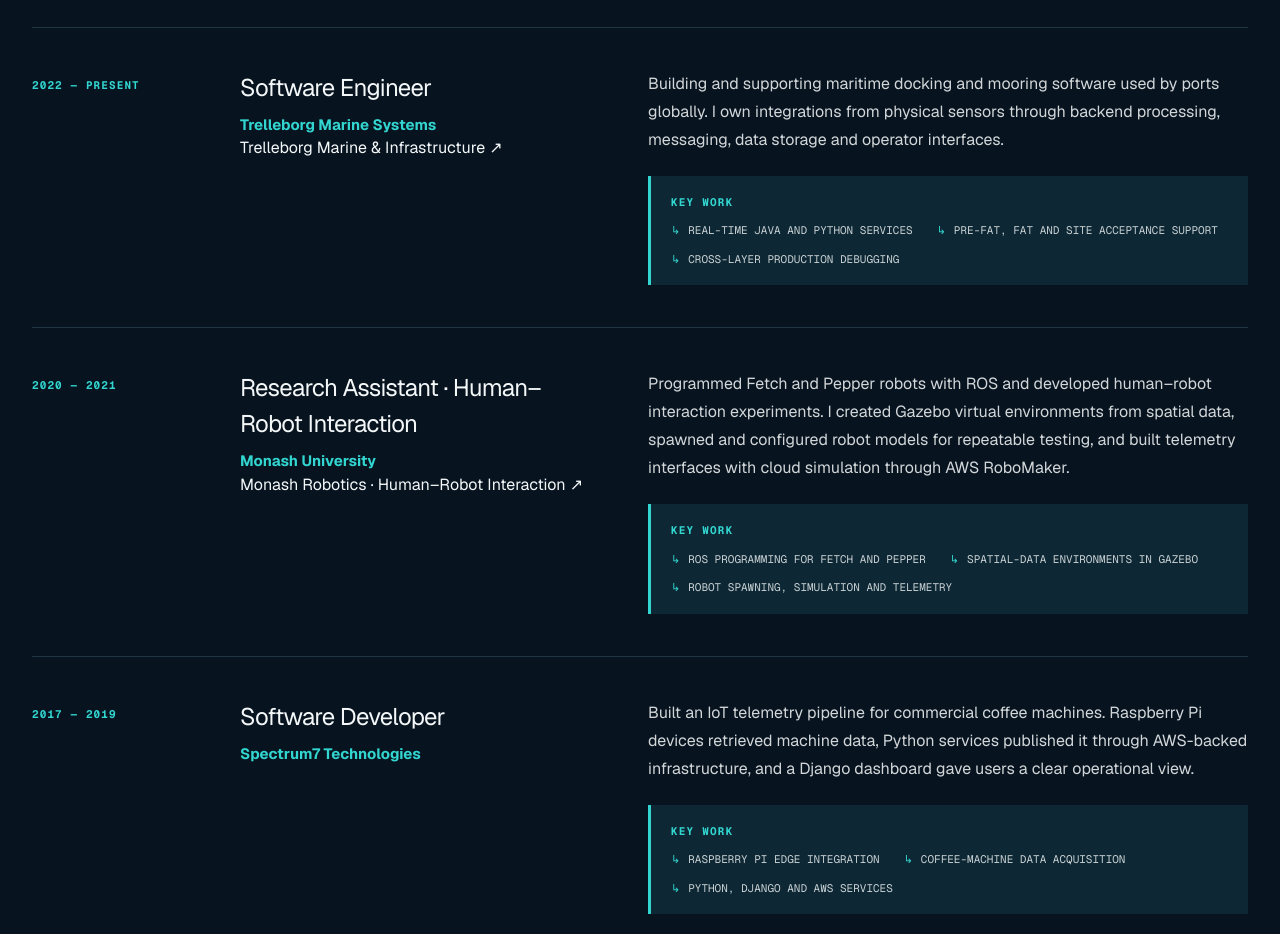
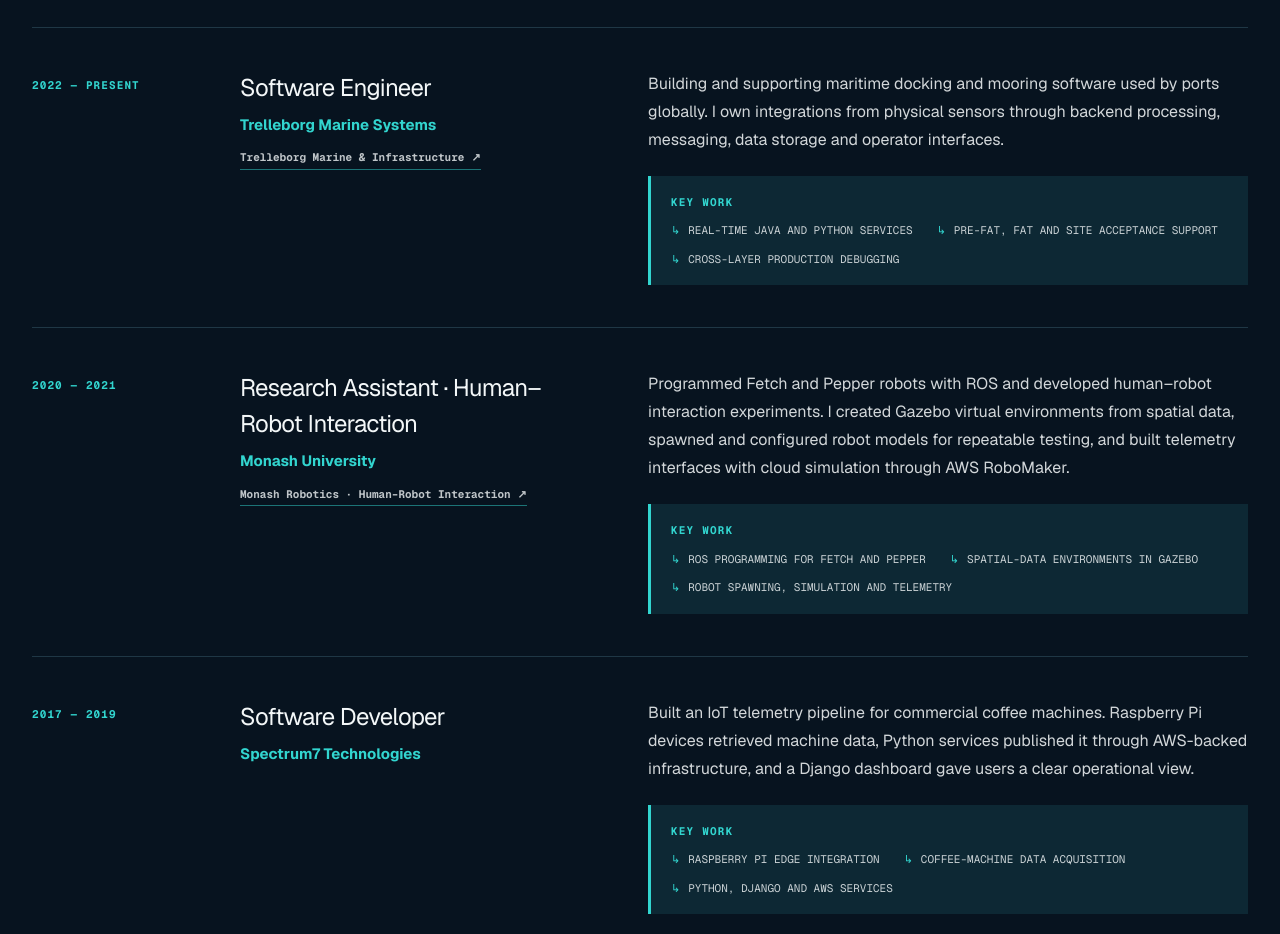
Before and after one commit to nedu96/nedu-engineering-portfolio, a Next.js app: page / in a window 1280 px wide. Shown: the part 3720-4654 px from the top of the page. Built offline with nearby package versions, Linux system fonts and the light colour scheme.

Commit message:
Add career organisation links

```diff
--- a/app/globals.css
+++ b/app/globals.css
@@ -847,6 +847,30 @@ h1 em {
   font-weight: 620;
 }
 
+.timeline-website {
+  width: fit-content;
+  max-width: 100%;
+  display: inline-flex;
+  align-items: center;
+  gap: 7px;
+  margin-top: 13px;
+  padding-bottom: 3px;
+  border-bottom: 1px solid color-mix(in srgb, var(--accent) 50%, transparent);
+  color: color-mix(in srgb, var(--ink) 78%, transparent);
+  font-family: var(--font-geist-mono), monospace;
+  font-size: 11px;
+  font-weight: 620;
+  line-height: 1.5;
+  overflow-wrap: anywhere;
+  transition: color 180ms ease, border-color 180ms ease;
+}
+
+.timeline-website:hover,
+.timeline-website:focus-visible {
+  color: var(--accent);
+  border-color: var(--accent);
+}
+
 .timeline-detail > p {
   margin-bottom: 22px;
   color: color-mix(in srgb, var(--ink) 86%, transparent);
```
